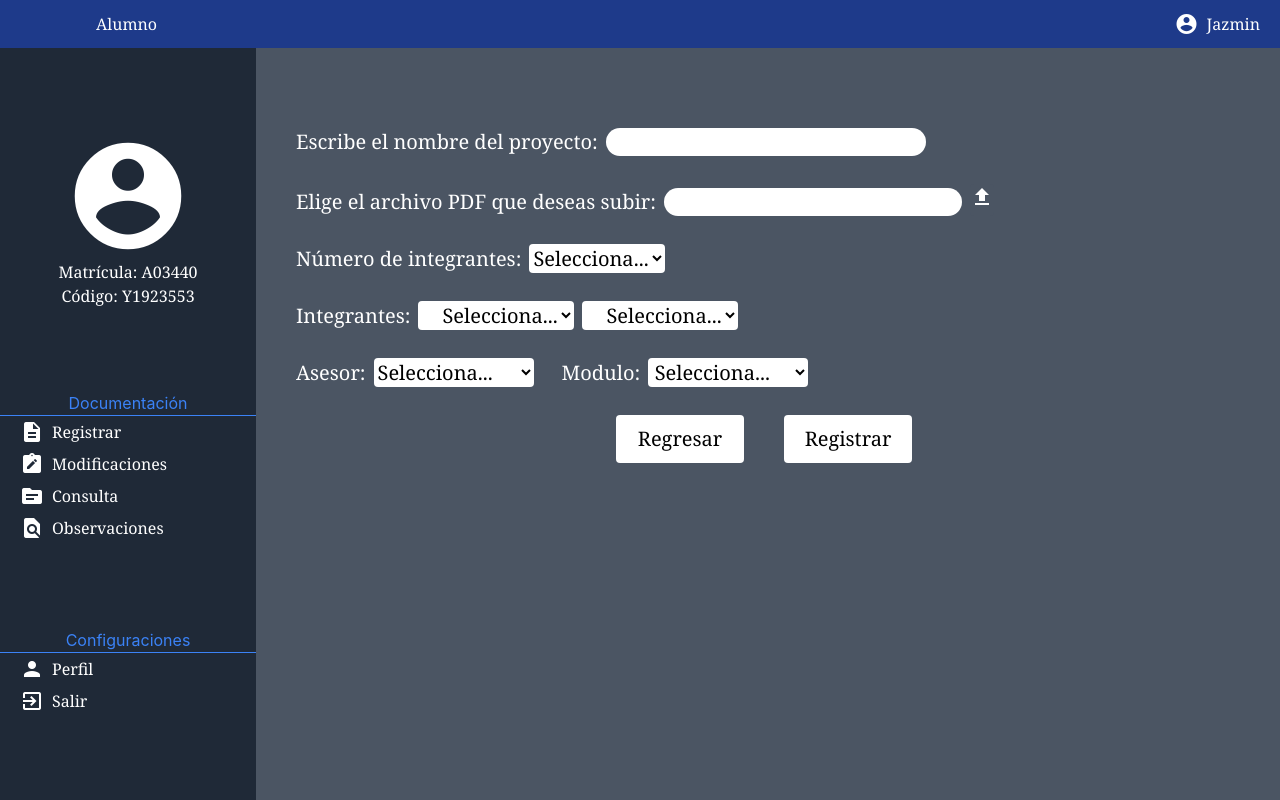
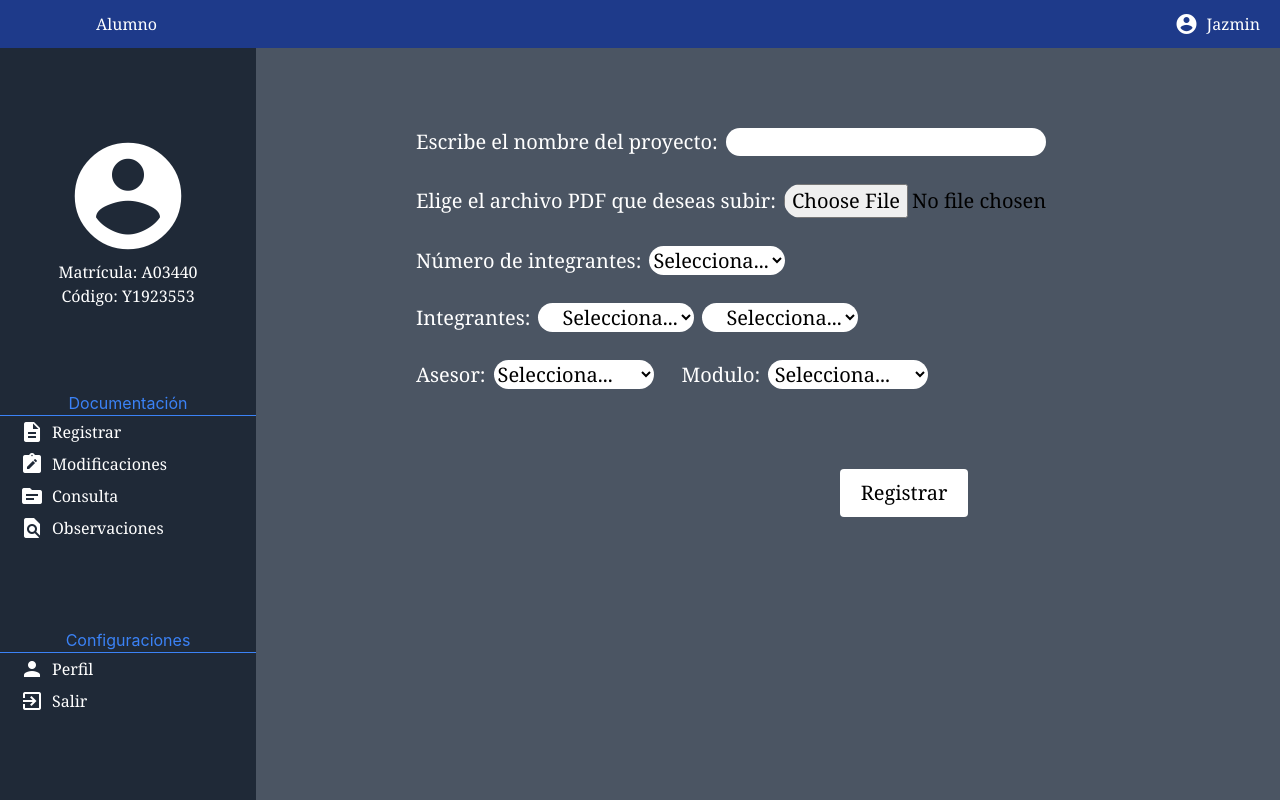
Before and after one commit to JazOki/Modular2, a Next.js app: page /dashboard_registro in a window 1280 px wide. Built offline with nearby package versions, Linux system fonts and the light colour scheme.

Commit message:
add redirections in LayOut add href modify lines dashboard_Modificaciones modify lines dashboard_registro add dashboard add Rutas Protegidas

```diff
--- a/components/Layout.jsx
+++ b/components/Layout.jsx
@@ -52,8 +52,8 @@ const Layout = ({ children, nombre, matricula, codigo }) => {
               <p className="text-blue-500 justify-center border-b border-blue-500 flex items-center">
                 Documentación
               </p>
-              <SidebarButton nombre="Registrar" icono="description" />
-              <SidebarButton nombre="Modificaciones" icono="note_alt" />
+              <SidebarButton href="/dashboard_registro" nombre="Registrar" icono="description"/>
+              <SidebarButton href="/dashboard_modificaciones" nombre="Modificaciones" icono="note_alt" />
               <SidebarButton nombre="Consulta" icono="source" />
               <SidebarButton nombre="Observaciones" icono="find_in_page" />
             </div>
--- a/components/SidebarButton.jsx
+++ b/components/SidebarButton.jsx
@@ -1,11 +1,15 @@
-const SidebarButton = ({nombre , icono}) => {
+import Link from "next/link";
+
+const SidebarButton = ({ nombre, icono, href }) => {
   return (
-    <button className="hover:bg-blue-400 w-full flex items-center px-5 h-8">
-      <span className="text-white mr-2 material-icons">{icono}</span>
-      <span className="text-white font-serif  flex items-center">
-        {nombre}
-      </span>
-    </button>
+    <Link href={href || "/dashboard"}>
+      <a className="hover:bg-blue-400 w-full flex items-center px-5 h-8">
+        <span className="text-white mr-2 material-icons">{icono}</span>
+        <span className="text-white font-serif  flex items-center">
+          {nombre}
+        </span>
+      </a>
+    </Link>
   );
 };
-export default SidebarButton
+export default SidebarButton;
--- /dev/null
+++ b/pages/dashboard.jsx
@@ -0,0 +1,9 @@
+import Layout from "../components/Layout";
+
+const Menu = () => {
+  return < Layout user="Andy02" estado="Activo" codigo="Y19876557">
+
+  </Layout>
+};
+
+export default Menu;
--- a/pages/dashboard_Modificaciones.jsx
+++ b/pages/dashboard_Modificaciones.jsx
@@ -4,28 +4,23 @@ const Menu = () => {
   return (
     <Layout nombre="Jazmin" matricula="A03440" codigo="Y1923553">
       <div className=" flex flex-col h-full font-serif text-left text-xl bg-gray-600">
-        <form className="ml-10">
+        <form className="ml-40 pt-16">
           <p className="font-serif text-xl pt-20 text-white">
             Escribe el nombre del proyecto:
             <input
               type="text"
-              className="ml-2 w-80 text-black rounded-3xl"
+              className="ml-2 w-80 text-black rounded-full"
             ></input>
           </p>
           <p className="font-serif  text-left text-xl pl-0 pt-5  text-white">
             Elige el archivo PDF que deseas subir:
             <input
-              type="text"
-              className="ml-2 w-62 text-black rounded-3xl"
+              type="file"
+              className="ml-2 w-62 text-black rounded-full"
             ></input>{" "}
-            <button className="ml-2 font-serif rounded transition bg-gray-600 hover:-translate-y-1 hover:scale-110 hover:bg-gray-300 duration-150">
-              <span className=" text-white material-icons">unarchive</span>
-            </button>
+
           </p>
           <p className="pt-7 ml-80">
-            <button className="font-serif rounded  w-32 h-12 transition bg-white hover:-translate-y-1 hover:scale-110 hover:bg-gray-300 duration-150">
-              Regresar
-            </button>
             <button className="font-serif rounded left ml-10 w-32 h-12  transition bg-white hover:-translate-y-1 hover:scale-110 hover:bg-gray-300 duration-150">
               Modificar
             </button>
--- a/pages/dashboard_registro.jsx
+++ b/pages/dashboard_registro.jsx
@@ -4,27 +4,24 @@ const Menu = () => {
   return (
     <Layout nombre="Jazmin" matricula="A03440" codigo="Y1923553">
       <div className=" flex flex-col h-full font-serif text-left text-xl bg-gray-600">
-        <form className="ml-10">
+        <form className="ml-40">
           <p className="font-serif text-xl pt-20 text-white">
             Escribe el nombre del proyecto:
             <input
               type="text"
-              className="ml-2 w-80 text-black rounded-3xl"
+              className="ml-2 w-80 text-black rounded-full"
             ></input>
           </p>
           <p className="font-serif text-xl pt-7 text-white">
             Elige el archivo PDF que deseas subir:
-            <input type="text" className="ml-2 text-black rounded-3xl"></input>
-            <button className="ml-2 font-serif rounded w-30 h-8 transition bg-gray-600 hover:-translate-y-1 hover:scale-110 hover:bg-gray-300 duration-150">
-              <span className=" text-white material-icons">file_upload</span>
-            </button>
+            <input type="file" className="ml-2 text-black rounded-full"></input>
           </p>
           <p
             id="integrantesBox"
             className="font-serif text-left text-xl pl-0 pt-7 text-white"
           >
             Número de integrantes:
-            <select name="select" className="rounded bg-white ml-2 text-black">
+            <select name="select" className="rounded-full bg-white ml-2 text-black">
               <option value="nothing">Selecciona... </option>
               <option value="integrantes">2</option>
               <option value="integarntes">3</option>
@@ -38,13 +35,13 @@ const Menu = () => {
             Integrantes:
             <select
               name="select"
-              className="font-serif ml-2 rounded bg-white text-black pl-5"
+              className="font-serif ml-2 rounded-full bg-white text-black pl-5"
             >
               <option value="nothing">Selecciona... </option>
             </select>
             <select
               name="select"
-              className="font-serif ml-2 rounded bg-white text-black pl-5"
+              className="font-serif ml-2 rounded-full bg-white text-black pl-5"
             >
               <option value="nothing">Selecciona... </option>
             </select>
@@ -56,7 +53,7 @@ const Menu = () => {
             Asesor:
             <select
               name="select"
-              className="font-serif ml-2 rounded bg-white text-black w-40 pr-5"
+              className="font-serif ml-2 rounded-full bg-white text-black w-40 pr-5"
             >
               <option value="nothing">Selecciona... </option>
             </select>
@@ -67,7 +64,7 @@ const Menu = () => {
               Modulo:
               <select
                 name="select"
-                className="font-serif ml-2 text-center rounded bg-white text-black w-40 pr-5"
+                className="font-serif ml-2 text-center rounded-full bg-white text-black w-40 pr-5"
               >
                 <option value="nothing">Selecciona... </option>
                 <option value="etapa1"> Modulo 1 </option>
@@ -76,10 +73,7 @@ const Menu = () => {
               </select>
             </a>
           </p>
-          <p className="pt-7 ml-80">
-            <button className="font-serif rounded  w-32 h-12 transition bg-white hover:-translate-y-1 hover:scale-110 hover:bg-gray-300 duration-150">
-              Regresar
-            </button>
+          <p className="pt-20 ml-96">
             <button className="font-serif rounded left ml-10 w-32 h-12  transition bg-white hover:-translate-y-1 hover:scale-110 hover:bg-gray-300 duration-150">
               Registrar
             </button>
--- a/pages/index.jsx
+++ b/pages/index.jsx
@@ -103,28 +103,42 @@ const LogIn = () => {
   );
 };
 // rutas protegidas
-// export const getServerSideProps = privateRoute((context) => {
-//   const user = context.req.session.user; //si hay un usuario
-//   if (user) {
-//     switch (context.req.session.role) {
-//       case "alumno":
-//         return {
-//           redirect: {
-//             destination: "/dashboard",
-//             permanent: false,
-//           },
-//         };
-//       default:
-//         return {
-//           redirect: {
-//             destination: "/api/logout",
-//             permanent: false,
-//           },
-//         };
-//     }
-//   }
-//   return {
-//     props: {},
-//   };
-// });
+export const getServerSideProps = privateRoute((context) => {
+  const user = context.req.session.user; //si hay un usuario
+  if (user) {
+    switch (context.req.session.role) {
+      case "alumno":
+        return {
+          redirect: {
+            destination: "/dashboard",
+            permanent: false,
+          },
+        };
+       case "docente":
+        return {
+          redirect: {
+            destination: "/dashboard_d",
+            permanent: false,
+          },
+        };
+       case "admin":
+        return {
+          redirect: {
+            destination: "/dashboard_a",
+            permanent: false,
+          },
+        };
+      default:
+        return {
+          redirect: {
+            destination: "/api/logout",
+            permanent: false,
+          },
+        };
+    }
+  }
+  return {
+    props: {},
+  };
+});
 export default LogIn;
```
